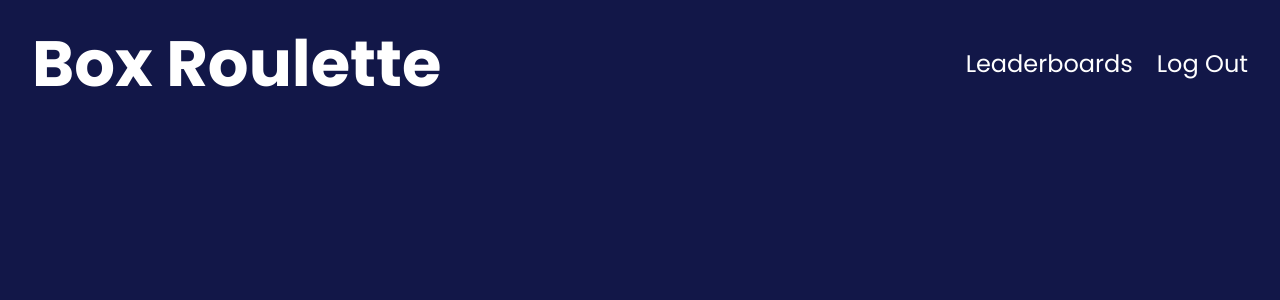
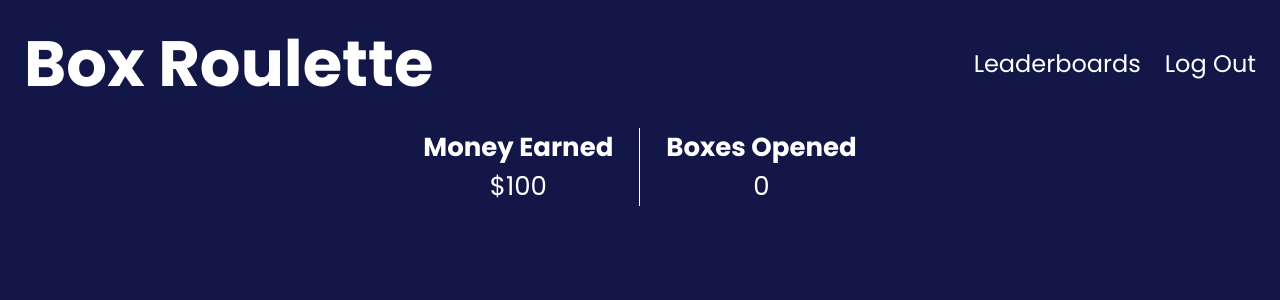
Before and after one commit to McJet/box-roulette-game, a Vue app: page / in a window 1280 px wide. Shown: the top 300 px of the page. Built offline with nearby package versions, Linux system fonts and the light colour scheme.

Commit message:
Added Scoreboard

```diff
--- a/src/App.vue
+++ b/src/App.vue
@@ -1,12 +1,13 @@
 <script setup>
-import NavBar from './components/NavBar.vue';
+import NavBar from "./components/NavBar.vue";
+import Game from "./components/Game.vue";
 </script>
 
 <template>
   <div class="page">
     <NavBar v-bind:isLoggedIn="true" />
     <section class="main-view">
-
+      <Game />
     </section>
   </div>
 </template>
--- /dev/null
+++ b/src/components/Game.vue
@@ -0,0 +1,11 @@
+<script setup>
+import Scoreboard from "./Scoreboard.vue";
+</script>
+
+<template>
+  <div class="game">
+    <Scoreboard :moneyAmount="100" :boxesAmount="0" />
+  </div>
+</template>
+
+<style scoped></style>
--- a/src/components/NavBar.vue
+++ b/src/components/NavBar.vue
@@ -1,11 +1,11 @@
 <script setup>
-import { ref } from 'vue'
+import { ref } from "vue";
 
 defineProps({
   isLoggedIn: Boolean,
-})
+});
 
-const isModalEnabled = ref(false)
+const isModalEnabled = ref(false);
 </script>
 
 <template>
@@ -17,7 +17,13 @@ const isModalEnabled = ref(false)
       <a v-else>Sign In</a>
     </div>
     <a class="mobile-only" v-on:click="isModalEnabled = !isModalEnabled">
-      <svg xmlns="http://www.w3.org/2000/svg" width="32" height="32" viewBox="0 0 32 32" fill="none">
+      <svg
+        xmlns="http://www.w3.org/2000/svg"
+        width="32"
+        height="32"
+        viewBox="0 0 32 32"
+        fill="none"
+      >
         <rect y="7" width="32" height="4" rx="2" fill="white" />
         <rect y="14" width="32" height="4" rx="2" fill="white" />
         <rect y="21" width="32" height="4" rx="2" fill="white" />
@@ -25,7 +31,11 @@ const isModalEnabled = ref(false)
     </a>
   </nav>
   <Transition name="fade">
-    <div class="modal-container mobile-only" v-show="isModalEnabled" v-on:click.self="isModalEnabled = false">
+    <div
+      class="modal-container mobile-only"
+      v-show="isModalEnabled"
+      v-on:click.self="isModalEnabled = false"
+    >
       <Transition name="slide-from-top">
         <div class="modal" v-show="isModalEnabled">
           <a>Leaderboards</a>
@@ -43,7 +53,7 @@ nav {
   justify-content: space-between;
   align-items: center;
   padding: 1em 0;
-  width: calc(100dvw - 4em);
+  width: calc(100dvw - 3em);
   max-width: 1440px;
   margin: 0 auto;
 }
@@ -109,7 +119,7 @@ a {
   @media (min-width: 768px) {
     display: flex;
     align-items: center;
-    gap: 24px
+    gap: 24px;
   }
 }
 
--- /dev/null
+++ b/src/components/Scoreboard.vue
@@ -0,0 +1,46 @@
+<script setup>
+import { ref } from "vue";
+
+const props = defineProps({
+  moneyAmount: Number,
+  boxesAmount: Number,
+});
+// add commas to the amounts
+const formattedMoneyAmount = ref(props.moneyAmount.toLocaleString());
+const formattedBoxesAmount = ref(props.boxesAmount.toLocaleString());
+</script>
+
+<template>
+  <div class="scoreboard">
+    <div class="inner">
+      <p class="label">Money Earned</p>
+      <p>${{ formattedMoneyAmount }}</p>
+    </div>
+    <div class="line"></div>
+    <div class="inner">
+      <p class="label">Boxes Opened</p>
+      <p>{{ formattedBoxesAmount }}</p>
+    </div>
+  </div>
+</template>
+
+<style scoped>
+.scoreboard {
+  display: flex;
+  justify-content: center;
+  gap: 1em;
+  font-size: calc(10px + 2vmin);
+}
+.inner {
+  display: flex;
+  flex-direction: column;
+  align-items: center;
+}
+.label {
+  font-weight: bold;
+}
+.line {
+  width: 1px;
+  background-color: white;
+}
+</style>
--- a/src/style.css
+++ b/src/style.css
@@ -69,6 +69,7 @@ h6 {
   isolation: isolate;
 }
 /* Reset End */
+
 a {
   color: white;
   transition: all 0.2s ease-in-out;
```
Also changed, not shown: src/components/Template.vue (added, +13 -0 lines).
